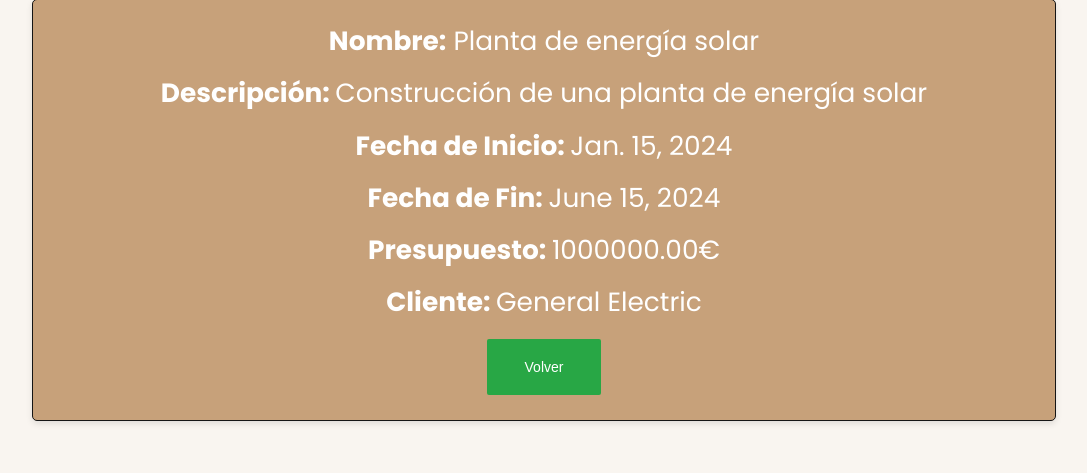
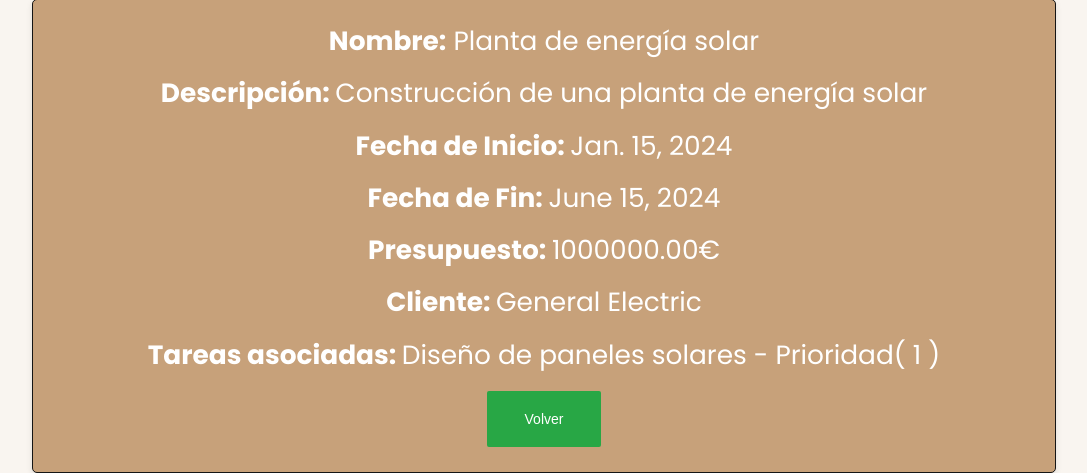
Before and after one commit to joncanadas/Grupo_9-Entregable_2, a Django app: page /DjangoGePrApp/detProyecto/1/ in a window 1280 px wide. Shown: the part 342-815 px from the top of the page, without its empty margins (96-1183 px from the left). Before the commit the page ends 766 px from the top, so only its background shows below. Run offline with Django 5.2, Linux system fonts and the light colour scheme; a user stored in the database is signed in; data comes from the database, SQL or seed files in the repository.

Commit message:
Tareas-Proyecto

```diff
--- a/DjangoGestionProyectos/DjangoGePrApp/templates/detProyecto.html
+++ b/DjangoGestionProyectos/DjangoGePrApp/templates/detProyecto.html
@@ -25,6 +25,14 @@
     <strong>Cliente: </strong> {{ pro.cliente }}
     <span id="cliente"></span>
   </div>
+  <div>
+    <strong>Tareas asociadas: </strong>
+    {% for tarea in tareas %}
+    {{ tarea.nombre }} - Prioridad( {{ tarea.nivel_prioridad }} )
+    {% empty %}
+    <p>No hay tareas para este proyecto.</p>
+    {% endfor %}
+  </div>
   <button class="buttonCrear" type="submit">
     <a href="{% url 'listados' %}">Volver</a>
   </button>
--- a/DjangoGestionProyectos/DjangoGePrApp/templates/index.html
+++ b/DjangoGestionProyectos/DjangoGePrApp/templates/index.html
@@ -70,15 +70,18 @@
         <button class="nav">
           <a href="{% url 'enviarCorreo' %}">Contacto</a>
         </button>
-<button class="navSesion"><a href="{% url 'logout' %}">Cerrar Sesión</a></button>
+        <button class="navSesion"><a href="{% url 'logout' %}">Cerrar Sesión</a></button>
        </div>
 
     <h2>{{ titulo_pagina }}</h2>
 
     {% block contenido %} {% endblock %}
 
+      <script src="{% static 'js/generarHtml.js' %}"></script>
       <script src="{% static 'js/validarFormularios.js' %}"></script>
       <script src="{% static 'js/expandirInfo.js' %}"></script>
       <script src="{% static 'js/verDetalles.js' %}"></script>
+
+      <div id="footer"></div>
     </body>
   </html>
--- a/DjangoGestionProyectos/DjangoGePrApp/views.py
+++ b/DjangoGestionProyectos/DjangoGePrApp/views.py
@@ -170,7 +170,8 @@ def borrarTarea(request, tarea_id):
 @login_required(login_url="login")
 def detProyecto(request, proyecto_id):
     proyecto = Proyecto.objects.get(pk=proyecto_id)
-    context = {"titulo_pagina": "Proyecto Detallado", "pro": proyecto}
+    tareas = Tarea.objects.filter(proyecto=proyecto)
+    context = {"titulo_pagina": "Proyecto Detallado", "pro": proyecto, "tareas": tareas}
     return render(request, "detProyecto.html", context)
 
 @login_required(login_url="login")
--- /dev/null
+++ b/DjangoGestionProyectos/static/js/generarHtml.js
@@ -0,0 +1,45 @@
+const footer = {
+    nombre : 'Amaia',
+    apellidos : 'Jainaga Urrutia',
+    edad : 27,
+    email : 'amaia@email.com',
+}
+
+
+function crearElemento(label, valor) {
+    return `<li>${label} : ${valor}</li>`;
+}
+
+function crearLista(objeto){
+    let lista = '<ul>'
+    for(const key in objeto){
+        console.log(key); // Clave
+        console.log(objeto[key]); // Valor
+        lista += crearElemento(key, objeto[key]); // estudiante["nombre"]
+    }
+    lista += '</ul>'
+    return lista;
+}
+
+let listaHTML = crearLista(footer);
+document.getElementById('footer').insertAdjacentHTML('afterbegin', listaHTML);
+//document.getElementById('lista').innerHTML = listaHTML;
+
+//En base a este html
+
+/*
+<footer class="site-footer">
+        <div class="grid-footer contenedor">
+            <nav class="footer-menu">
+                <a href="#">Dirección:</a>
+                <a href="#">Calle del Dron, 12 <br> 01001
+                    Vitoria-Gasteiz, Álava</a>
+                <a href="#">Teléfono:</a>
+                <a href="#">+34 945 123 456</a>
+            </nav>
+        </div>
+
+        <p class="copyright">Derechos reservados a
+            <span>BrumaDron</span></p>
+    </footer>
+*/
```
